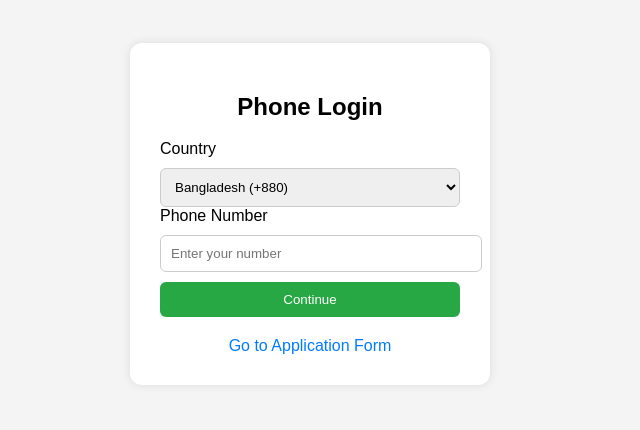
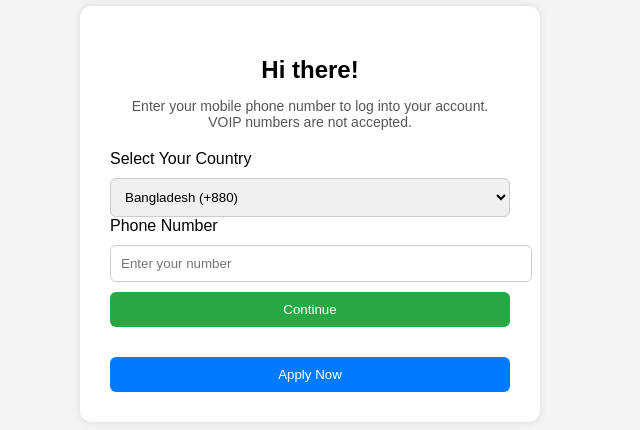
Before and after one commit to amyngoc774/Room-Application, a plain HTML site: page index.html in a window 1280 px wide. Shown: the part 194-624 px from the top of the page, without its empty margins (330-970 px from the left). Drawn offline with Linux system fonts and the light colour scheme.

Commit message:
Update index.html
Signed-off-by: amyngoc774 <amyngoc774@gmail.com>

```diff
--- a/index.html
+++ b/index.html
@@ -3,7 +3,7 @@
 <head>
   <meta charset="UTF-8" />
   <meta name="viewport" content="width=device-width, initial-scale=1.0"/>
-  <title>Phone Login</title>
+  <title>Log In</title>
   <style>
     body {
       font-family: Arial, sans-serif;
@@ -18,10 +18,17 @@
       padding: 30px;
       border-radius: 12px;
       box-shadow: 0 0 10px rgba(0,0,0,0.1);
-      width: 300px;
+      width: 400px;
     }
     h2 {
       text-align: center;
+      margin-bottom: 10px;
+    }
+    p {
+      font-size: 14px;
+      text-align: center;
+      margin-bottom: 20px;
+      color: #555;
     }
     select, input, button {
       width: 100%;
@@ -39,27 +46,39 @@
     button:hover {
       background-color: #218838;
     }
-    .link {
+    .apply-now {
+      text-align: center;
       margin-top: 20px;
-      text-align: center;
     }
-    .link a {
-      color: #007bff;
+    .apply-now a {
       text-decoration: none;
+    }
+    .apply-now button {
+      background-color: #007bff;
     }
   </style>
 </head>
 <body>
   <div class="container">
-    <h2>Phone Login</h2>
+    <h2>Hi there!</h2>
+    <p>Enter your mobile phone number to log into your account.<br>VOIP numbers are not accepted.</p>
     <form>
-      <label for="country">Country</label>
-      <select id="country" name="country">
+      <label for="country">Select Your Country</label>
+      <select id="country" name="country" required>
         <option value="+880">Bangladesh (+880)</option>
         <option value="+91">India (+91)</option>
         <option value="+1">USA (+1)</option>
         <option value="+44">UK (+44)</option>
+        <option value="+82">South Korea (+82)</option>
         <option value="+61">Australia (+61)</option>
+        <option value="+94">Sri Lanka (+94)</option>
+        <option value="+34">Spain (+34)</option>
+        <option value="+963">Syria (+963)</option>
+        <option value="+41">Switzerland (+41)</option>
+        <option value="+358">Finland (+358)</option>
+        <option value="+92">Pakistan (+92)</option>
+        <option value="+86">China (+86)</option>
+        <!-- Add more countries as needed -->
       </select>
 
       <label for="phone">Phone Number</label>
@@ -67,8 +86,11 @@
 
       <button type="submit">Continue</button>
     </form>
-    <div class="link">
-      <a href="application.html">Go to Application Form</a>
+
+    <div class="apply-now">
+      <a href="application.html">
+        <button type="button">Apply Now</button>
+      </a>
     </div>
   </div>
 </body>
```
